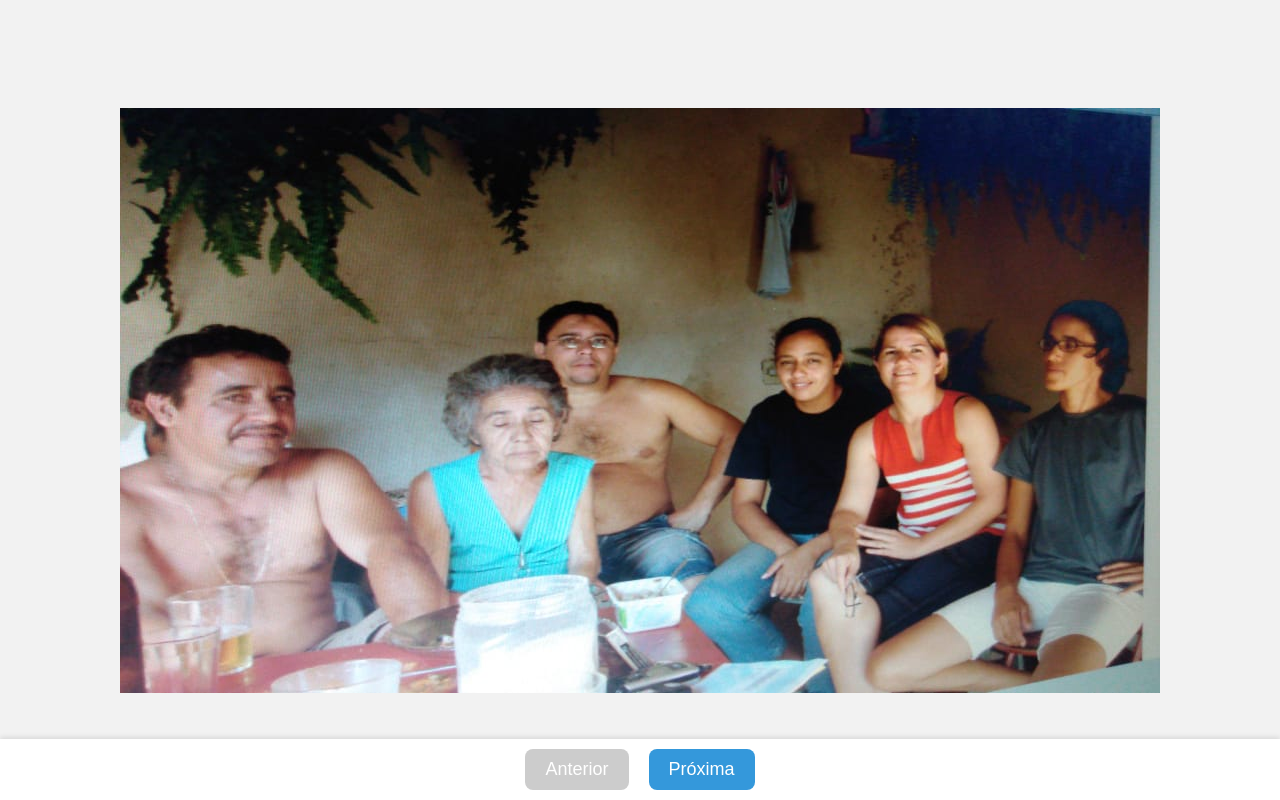
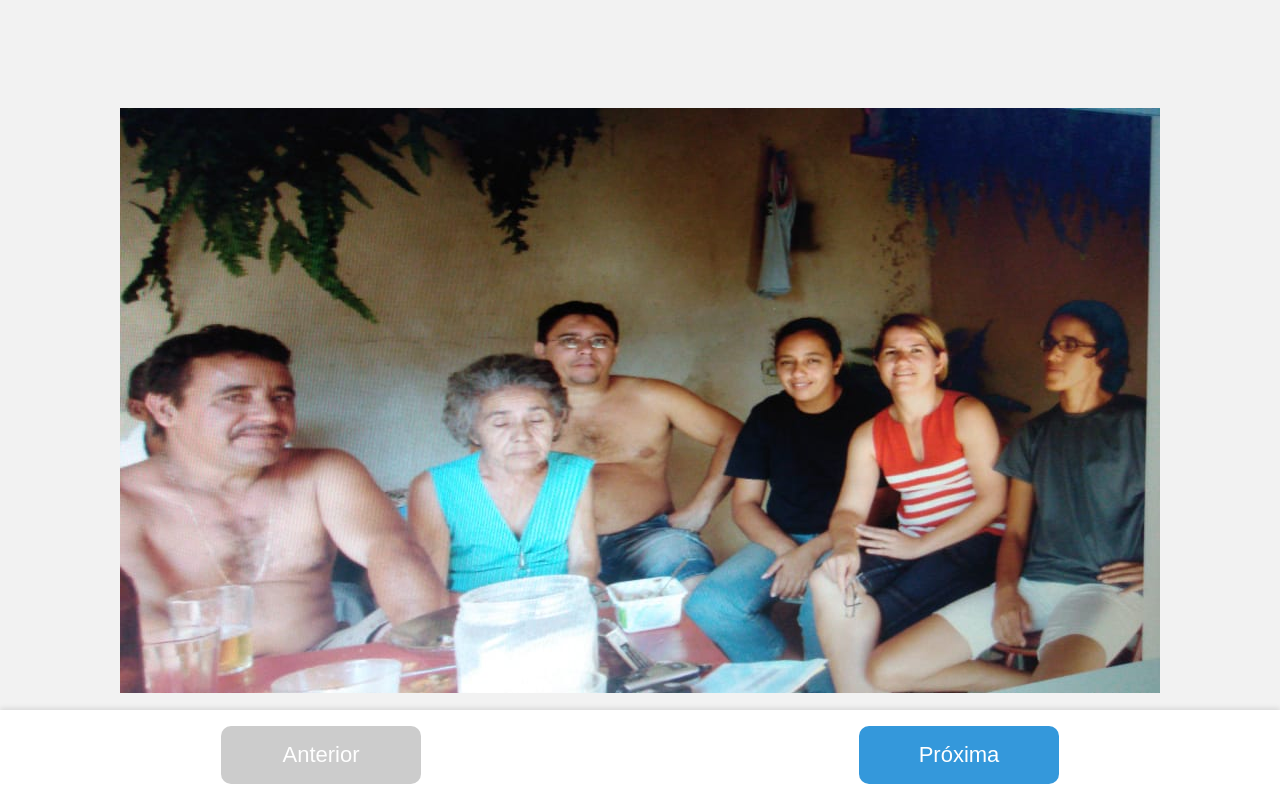
Before and after one commit to Joao-stk/DonaCida, a plain HTML site: page index.html in a window 1280 px wide. Drawn offline with Linux system fonts and the light colour scheme.

Commit message:
Update index.html

```diff
--- a/index.html
+++ b/index.html
@@ -2,8 +2,13 @@
 <html lang="pt-BR">
 <head>
   <meta charset="UTF-8" />
+  <meta name="viewport" content="width=device-width, initial-scale=1.0">
   <title>Galeria Dona Cida</title>
   <style>
+    * {
+      box-sizing: border-box;
+    }
+
     body {
       margin: 0;
       padding: 0;
@@ -13,39 +18,54 @@
       flex-direction: column;
       height: 100vh;
     }
+
     #foto {
       max-width: 100%;
-      max-height: calc(100vh - 80px);
+      max-height: calc(100vh - 100px);
       margin: auto;
       display: block;
     }
+
     .botoes {
       position: fixed;
       bottom: 0;
       width: 100%;
       background: #ffffffee;
       display: flex;
-      justify-content: center;
-      padding: 10px 0;
+      justify-content: space-around;
+      align-items: center;
+      padding: 16px 12px;
       gap: 20px;
       box-shadow: 0 -2px 5px rgba(0,0,0,0.1);
+      z-index: 1000;
     }
+
     button {
-      padding: 10px 20px;
-      font-size: 18px;
+      flex: 1;
+      padding: 16px 0;
+      font-size: 20px;
       border: none;
-      border-radius: 8px;
+      border-radius: 10px;
       background-color: #3498db;
       color: white;
       cursor: pointer;
       transition: background-color 0.2s;
     }
+
     button:hover:not(:disabled) {
       background-color: #2980b9;
     }
+
     button:disabled {
       background-color: #ccc;
       cursor: not-allowed;
+    }
+
+    @media (min-width: 600px) {
+      button {
+        max-width: 200px;
+        font-size: 22px;
+      }
     }
   </style>
 </head>
@@ -87,11 +107,9 @@
       const url = gerarURL(numeroAtual);
       img.src = url;
 
-      // Verifica se existe próxima imagem
       const proximaURL = gerarURL(numeroAtual + 1);
       ultimaImagem = !(await imagemExiste(proximaURL));
 
-      // Atualiza botões
       btnAnterior.disabled = numeroAtual <= 1;
       btnProxima.disabled = ultimaImagem;
     }
@@ -110,7 +128,6 @@
       }
     }
 
-    // Carrega a primeira imagem
     atualizarImagem();
   </script>
 
```
